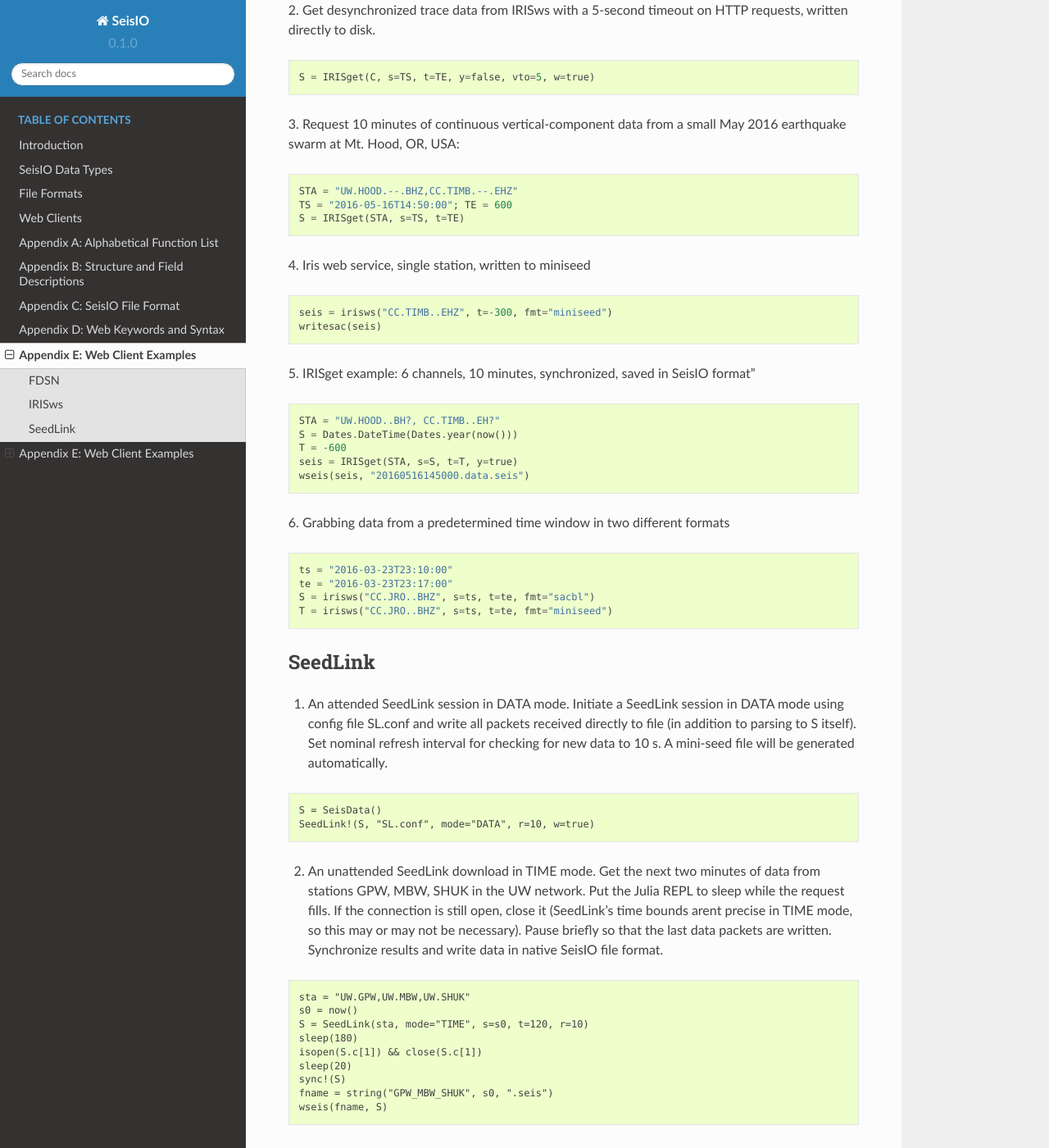
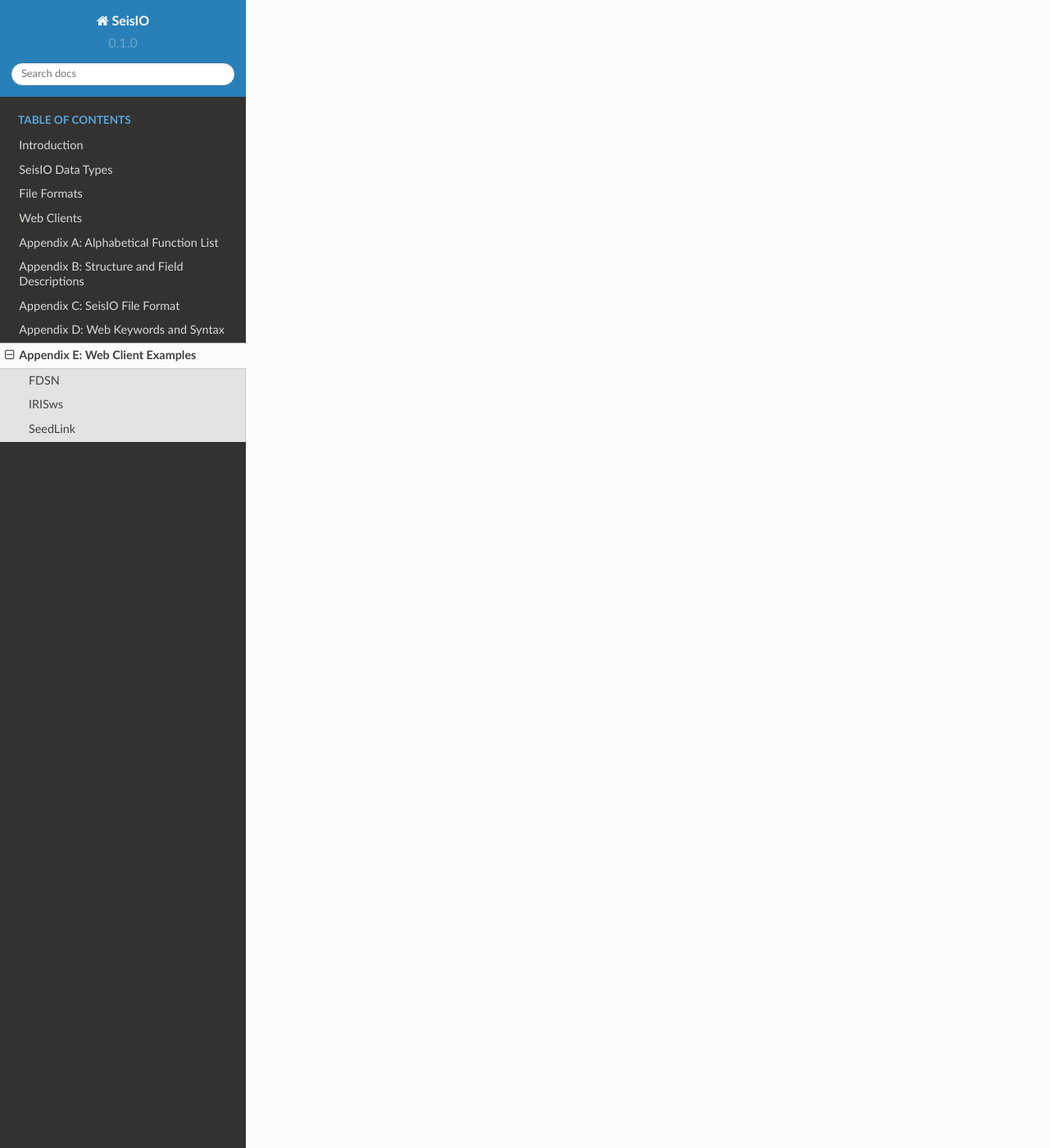
Before and after one commit to jpjones76/SeisIO.jl, a Sphinx documentation site: the page built from docs/src/Appendices/examples.rst, in a window 1280 px wide and 1400 px high, scrolled down 4180 px. Shown: the whole window at 82% size. Built offline with Sphinx 7.4.7 and the Read the Docs theme 2.0.0, drawn with Linux system fonts in a browser that asks for light colours; some of the changed text lies outside the part shown.

Commit message:
update examples
Former-commit-id: f381cb14a1d673b3ef393a6c44a342f99eab1d76
Former-commit-id: 65b2aedf1daa5af7ee2ea1d65738f482e8bf6587

```diff
--- a/docs/src/Appendices/examples.rst
+++ b/docs/src/Appendices/examples.rst
@@ -139,148 +138,3 @@
   # Seedlink with a config string
   SeedLink!(S, "CC.VALT..???, UW.ELK..EHZ", mode="TIME", r=10.0, s=d0, t=d1)
   println(STDOUT, "...third link initialized...")
-=======
-.. _webex:
-
-###############################
-Appendix E: Web Client Examples
-###############################
-
-***********
-FDSN
-***********
-1. Download 10 minutes of data from four stations at Mt. St. Helens (WA, USA), delete the low-gain channels, and save as SAC files in the current directory.
-::
-
-  S = FDSNget("CC.VALT, UW.SEP, UW.SHW, UW.HSR", t=-600)
-  S -= "SHW.ELZ..UW"
-  S -= "HSR.ELZ..UW"
-  writesac(S)
-
-2. Get seismic and strainmeter records for the P-wave of the Tohoku-Oki great earthquake on two borehole stations and write to native SeisData format.
-::
-
-  S = FDSNevt("201103110547", "PB.B004..EH?,PB.B004..BS?,PB.B001..BS?,PB.B001..EH?")
-  wseis("201103110547_evt.seis", S)
-
-
-3. 5 stations, 2 networks, all channels, data from the last 600 seconds
-::
-
-  CHA = ["CC.PALM, UW.HOOD, UW.TIMB, CC.HIYU, UW.TDH"]
-  TS = u2d(time())
-  TT = -600
-  S = FDSNget(CHA, s=TS, t=TT)
-
-4. An FDSN station query
-::
-
-  S = FDSNsta("CC.VALT..,PB.B001..BS?,PB.B001..E??")
-
-5. A request to FDSN Potsdam, not synchronized, with some verbosity
-
-::
-
-  ts = "2011-03-11T06:00:00"
-  te = "2011-03-11T06:05:00"
-  R = FDSNget("GE.BKB..BH?", src="GFZ", s=ts, t=te, v=1, y=false)
-
-***********
-IRISws
-***********
-1. Get synchronized trace data from IRISws from ``TS`` to ``TE`` at channels ``C``
-
-::
-
-  S = IRISget(C, s=TS, t=TE)
-
-2. Get desynchronized trace data from IRISws with a 5-second timeout on HTTP requests, written directly to disk.
-::
-
-  S = IRISget(C, s=TS, t=TE, y=false, vto=5, w=true)
-
-3. Request 10 minutes of continuous vertical-component data from a small May 2016 earthquake swarm at Mt. Hood, OR, USA:
-::
-
-  STA = "UW.HOOD.--.BHZ,CC.TIMB.--.EHZ"
-  TS = "2016-05-16T14:50:00"; TE = 600
-  S = IRISget(STA, s=TS, t=TE)
-
-4. Iris web service, single station, written to miniseed
-::
-
-  seis = irisws("CC.TIMB..EHZ", t=-300, fmt="miniseed")
-  writesac(seis)
-
-5. IRISget example: 6 channels, 10 minutes, synchronized, saved in SeisIO format"
-::
-
-  STA = "UW.HOOD..BH?, CC.TIMB..EH?"
-  S = Dates.DateTime(Dates.year(now()))
-  T = -600
-  seis = IRISget(STA, s=S, t=T, y=true)
-  wseis(seis, "20160516145000.data.seis")
-
-6. Grabbing data from a predetermined time window in two different formats
-::
-
-  ts = "2016-03-23T23:10:00"
-  te = "2016-03-23T23:17:00"
-  S = irisws("CC.JRO..BHZ", s=ts, t=te, fmt="sacbl")
-  T = irisws("CC.JRO..BHZ", s=ts, t=te, fmt="miniseed")
-
-***********
-SeedLink
-***********
-1. An attended SeedLink session in DATA mode. Initiate a SeedLink session in DATA mode using config file SL.conf and write all packets received directly to file (in addition to parsing to S itself). Set nominal refresh interval for checking for new data to 10 s. A mini-seed file will be generated automatically.
-
-::
-
-  S = SeisData()
-  SeedLink!(S, "SL.conf", mode="DATA", r=10, w=true)
-
-2. An unattended SeedLink download in TIME mode. Get the next two minutes of data from stations GPW, MBW, SHUK in the UW network. Put the Julia REPL to sleep while the request fills. If the connection is still open, close it (SeedLink's time bounds arent precise in TIME mode, so this may or may not be necessary). Pause briefly so that the last data packets are written. Synchronize results and write data in native SeisIO file format.
-
-::
-
-  sta = "UW.GPW,UW.MBW,UW.SHUK"
-  s0 = now()
-  S = SeedLink(sta, mode="TIME", s=s0, t=120, r=10)
-  sleep(180)
-  isopen(S.c[1]) && close(S.c[1])
-  sleep(20)
-  sync!(S)
-  fname = string("GPW_MBW_SHUK", s0, ".seis")
-  wseis(fname, S)
-
-3. A SeedLink session in TIME mode
-
-::
-
-  sta = "UW.GPW, UW.MBW, UW.SHUK"
-  S1 = SeedLink(sta, mode="TIME", s=0, t=120)
-
-4. A SeedLink session in DATA mode with multiple servers, including a config file. Data are parsed roughly every 10 seconds. A total of 5 minutes of data are requested.
-
-::
-
-  sta = ["CC.SEP", "UW.HDW"]
-  # To ensure precise timing, we'll pass d0 and d1 as strings
-  st = 0.0
-  en = 300.0
-  dt = en-st
-  (d0,d1) = parsetimewin(st,en)
-
-  S = SeisData()
-  SeedLink!(S, sta, mode="TIME", r=10.0, s=d0, t=d1)
-  println(STDOUT, "...first link initialized...")
-
-  # Seedlink with a config file
-  config_file = "seedlink.conf"
-  SeedLink!(S, config_file, r=10.0, mode="TIME", s=d0, t=d1)
-  println(STDOUT, "...second link initialized...")
-
-  # Seedlink with a config string
-  SeedLink!(S, "CC.VALT..???, UW.ELK..EHZ", mode="TIME", r=10.0, s=d0, t=d1)
-  println(STDOUT, "...third link initialized...")
->>>>>>> b46dcd0d9ffd293c77d30a1b720c9506c2c55386
```
Also changed, not shown: other parts of docs/src/Appendices/examples.rst (+0 -1 lines).
